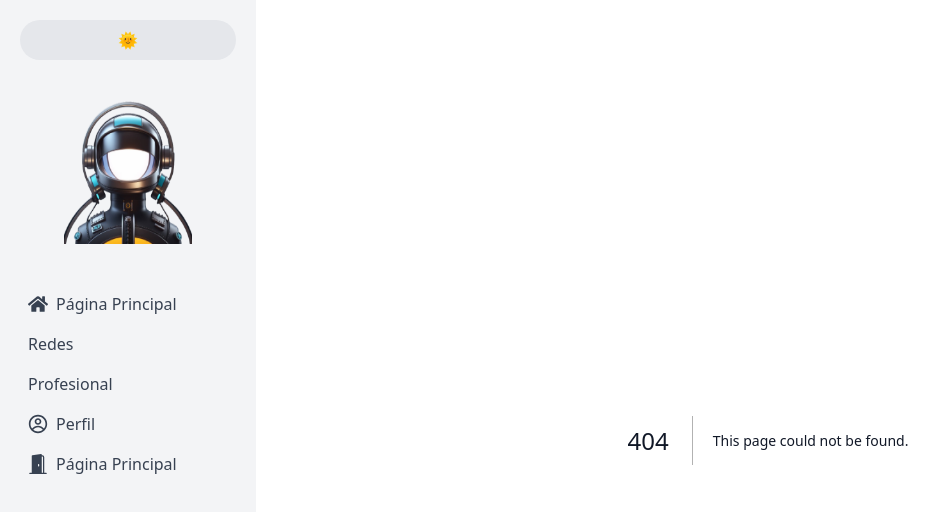
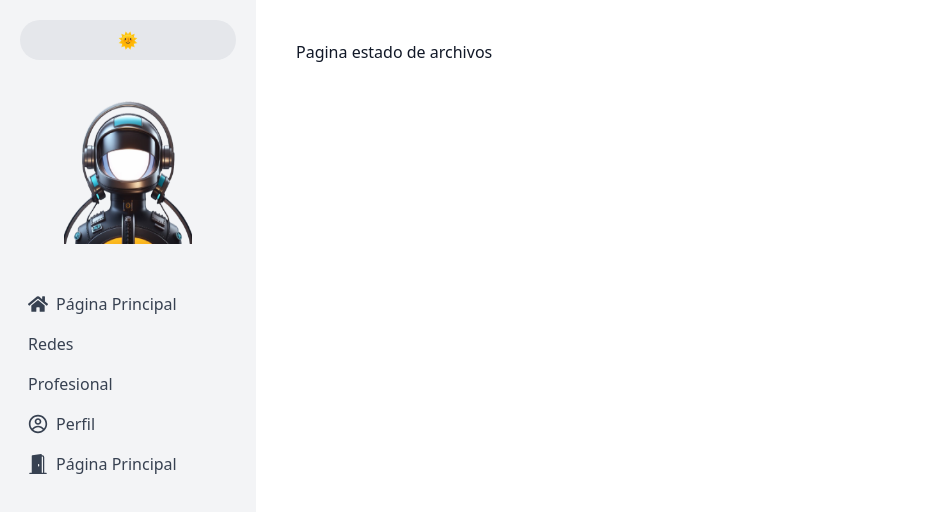
Before and after one commit to JoaquinFarah/area_clientes, a Next.js app: page /pages/state in a window 1280 px wide. Before the commit this address had no page. Shown: the top 512 px of the page, without its empty margins (0-951 px from the left). Built offline with nearby package versions, Linux system fonts and the light colour scheme.

Commit message:
watch & state page add

```diff
--- /dev/null
+++ b/src/app/pages/state/page.tsx
@@ -0,0 +1,7 @@
+import React from 'react'
+
+export default function statePage() {
+  return (
+    <div>Pagina estado de archivos</div>
+  )
+}
--- /dev/null
+++ b/src/app/pages/watcher/page.tsx
@@ -0,0 +1,7 @@
+import React from 'react'
+
+export default function watcherPage() {
+  return (
+    <div>Pagina Ver Pedido</div>
+  )
+}
```
